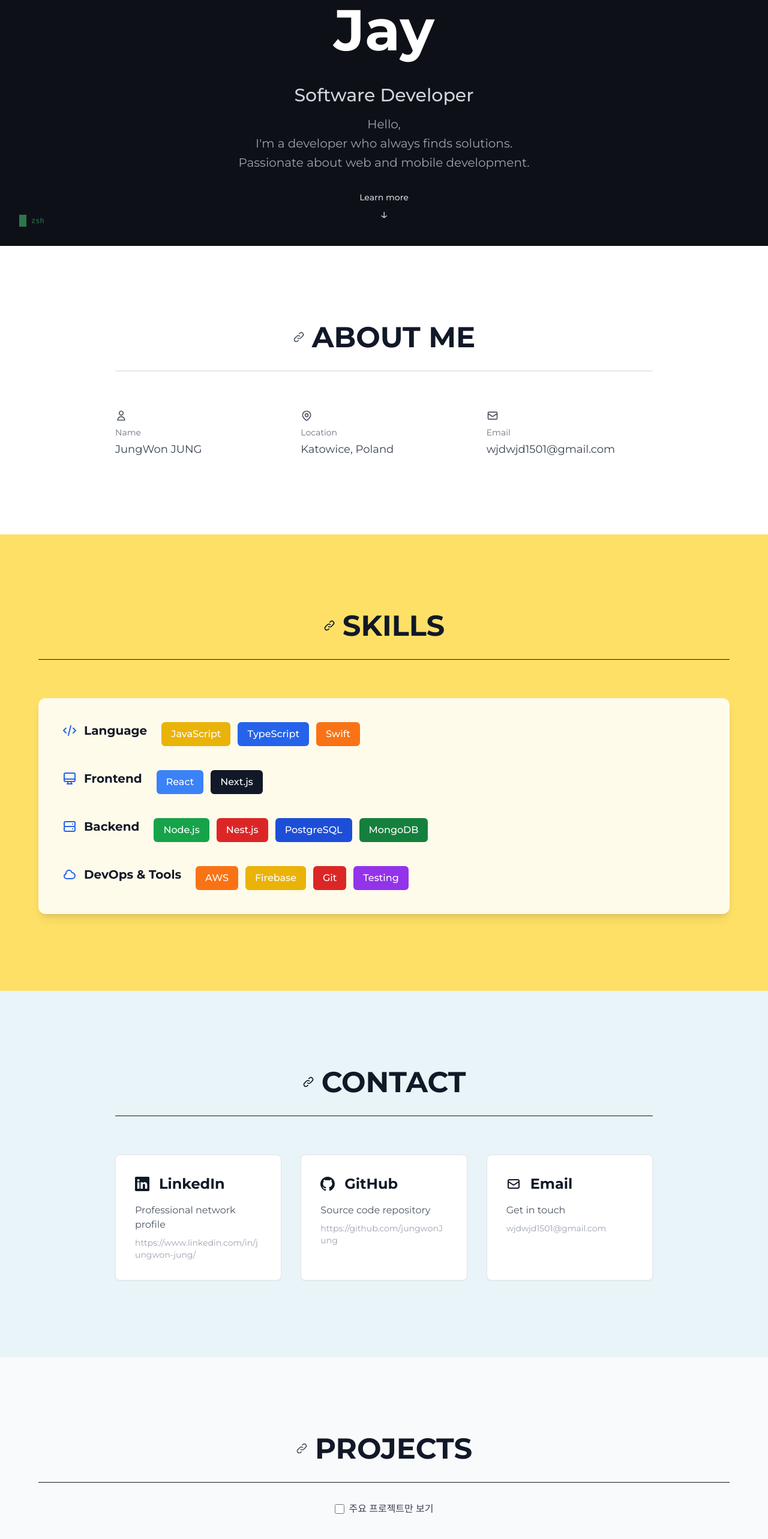
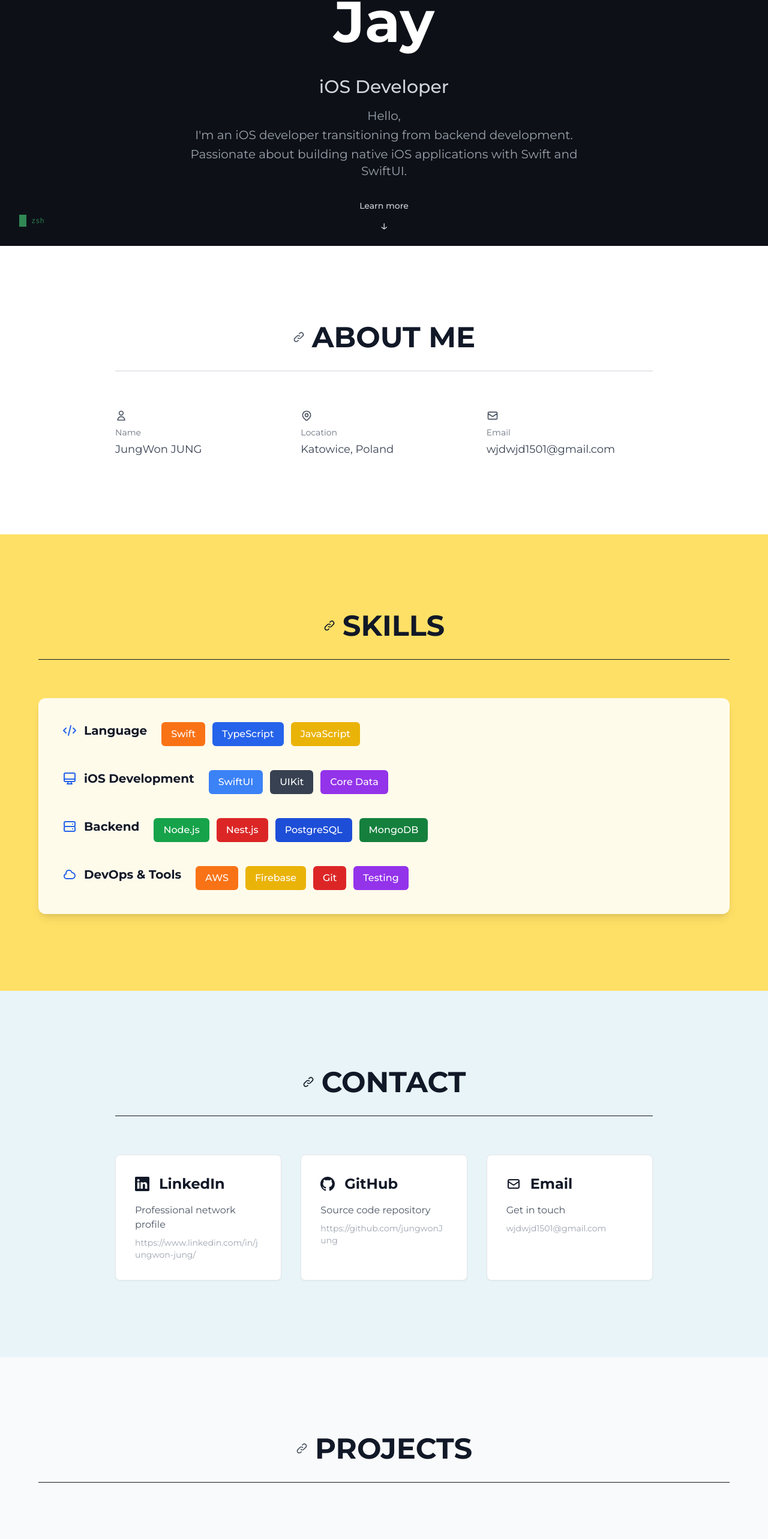
Before and after one commit to jungwonJung/Jay-Portfolio, a React (Create React App) app: page / in a window 1280 px wide. Shown: the part 215-2781 px from the top of the page at 60% size. Built offline with nearby package versions, Linux system fonts and the light colour scheme; a web font is replaced by a local one.

Commit message:
Reposition portfolio for iOS developer role: update skills order, remove project filter, add coming soon message

```diff
--- a/src/components/Banner.tsx
+++ b/src/components/Banner.tsx
@@ -136,12 +136,12 @@ const Banner: React.FC = () => {
             </div>
           </h1>
           <p className="text-xl sm:text-2xl md:text-3xl text-gray-300 mb-4 font-medium mt-6">
-            Software Developer
+            iOS Developer
           </p>
           <div className="text-base sm:text-lg md:text-xl text-gray-400 mb-8 max-w-2xl mx-auto leading-relaxed">
             <p className="mb-1">Hello,</p>
-            <p className="mb-1">I'm a developer who always finds solutions.</p>
-            <p>Passionate about web and mobile development.</p>
+            <p className="mb-1">I'm an iOS developer transitioning from backend development.</p>
+            <p>Passionate about building native iOS applications with Swift and SwiftUI.</p>
           </div>
           <a
             href="#about"
--- a/src/components/Career.tsx
+++ b/src/components/Career.tsx
@@ -17,12 +17,13 @@ const Career: React.FC = () => {
       period: "Oct 2024 — Present",
       role: "Data Labeler",
       location: "Krakow, Poland",
-      description: "Analyzed and categorized data sets to enhance machine learning algorithms.",
+      description: "Analyzed and categorized data sets to enhance machine learning algorithms. Currently transitioning to iOS development, actively learning Swift and SwiftUI to build native iOS applications.",
       achievements: [
         "Collaborated with team members to improve data accuracy (95%+) and labeling techniques",
         "Implemented quality control measures to ensure high standards in data labeling",
         "Utilized industry-standard tools for efficient data processing and management",
         "Trained new hires on data labeling processes and best practices",
+        "Self-studying iOS development with Swift and SwiftUI to transition into mobile development",
       ],
     },
     {
--- a/src/components/ProjectList.tsx
+++ b/src/components/ProjectList.tsx
@@ -1,24 +1,7 @@
-import React, { useState, useMemo } from "react";
-import data from "../data/data";
-import ProjectCard from "./ProjectCard";
+import React from "react";
 import { HiOutlineLink } from "react-icons/hi";
 
-// Featured projects (you can mark important ones)
-const featuredProjects = [0, 1, 2]; // SoundDesign-API, Shoppy, Jay-ddit
-
 const ProjectList: React.FC = () => {
-  const [showFeaturedOnly, setShowFeaturedOnly] = useState(false);
-
-  const filteredProjects = useMemo(() => {
-    let projects = data;
-
-    if (showFeaturedOnly) {
-      projects = projects.filter((project) => featuredProjects.includes(project.id));
-    }
-
-    return projects;
-  }, [showFeaturedOnly]);
-
   return (
     <section id="projects" className="py-20 sm:py-24 md:py-32 px-4 sm:px-6 lg:px-8 bg-gray-50">
       <div className="max-w-6xl mx-auto">
@@ -29,33 +12,37 @@ const ProjectList: React.FC = () => {
             PROJECTS
           </h2>
         </div>
-        <div className="w-full h-px bg-gray-900 mb-8"></div>
+        <div className="w-full h-px bg-gray-900 mb-12"></div>
 
-        {/* Filter Checkbox */}
-        <div className="flex justify-center mb-12">
-          <label className="flex items-center gap-2 cursor-pointer">
-            <input
-              type="checkbox"
-              checked={showFeaturedOnly}
-              onChange={(e) => setShowFeaturedOnly(e.target.checked)}
-              className="w-4 h-4 text-blue-600 border-gray-300 rounded focus:ring-blue-500"
-            />
-            <span className="text-sm sm:text-base text-gray-700">주요 프로젝트만 보기</span>
-          </label>
+        {/* Coming Soon Message */}
+        <div className="text-center py-20 sm:py-24">
+          <div className="max-w-2xl mx-auto">
+            <div className="mb-6">
+              <svg
+                className="mx-auto h-16 w-16 sm:h-20 sm:w-20 text-gray-400"
+                fill="none"
+                viewBox="0 0 24 24"
+                stroke="currentColor"
+                aria-hidden="true"
+              >
+                <path
+                  strokeLinecap="round"
+                  strokeLinejoin="round"
+                  strokeWidth={1.5}
+                  d="M9.75 3.104v5.714a2.25 2.25 0 01-.659 1.591L5 14.5M9.75 3.104c-.251.023-.501.05-.75.082m.75-.082a24.301 24.301 0 014.5 0m0 0v5.714c0 .597.237 1.17.659 1.591L19.8 15.3M14.25 3.104c.251.023.501.05.75.082M19.8 15.3l-1.57.393A9.065 9.065 0 0112 15a9.065 9.065 0 00-6.23-.693L5 14.5m14.8.8l1.213 1.213A1.5 1.5 0 0121.5 18.5v-2.25a.75.75 0 00-.75-.75h-2.5m-4.05 4.05a2.25 2.25 0 01-2.25-2.25V9.75a.75.75 0 00-.75-.75H9a.75.75 0 00-.75.75v.75m0 0H5m4.05 4.05v-.75m0-.75H5m0 0H3m2.05 4.05H5m0 0H3m2.05-4.05H5m0 0v-.75m0 0H3"
+                />
+              </svg>
+            </div>
+            <h3 className="text-2xl sm:text-3xl md:text-4xl font-bold text-gray-900 mb-4">
+              iOS Projects Coming Soon
+            </h3>
+            <p className="text-base sm:text-lg text-gray-600 leading-relaxed">
+              I'm currently working on building my iOS portfolio with Swift and SwiftUI.
+              <br className="hidden sm:block" />
+              Projects will be added here soon.
+            </p>
+          </div>
         </div>
-
-        {/* Projects Grid */}
-        {filteredProjects.length > 0 ? (
-          <div className="grid grid-cols-1 md:grid-cols-2 gap-6 sm:gap-8">
-            {filteredProjects.map((project) => (
-              <ProjectCard key={project.id} project={project} />
-            ))}
-          </div>
-        ) : (
-          <div className="text-center py-12">
-            <p className="text-lg text-gray-500">No projects found for this filter.</p>
-          </div>
-        )}
       </div>
     </section>
   );
--- a/src/components/Skills.tsx
+++ b/src/components/Skills.tsx
@@ -13,17 +13,18 @@ const Skills: React.FC = () => {
       icon: <HiOutlineCode className="w-6 h-6" />,
       title: "Language",
       skills: [
+        { name: "Swift", color: "bg-orange-500" },
+        { name: "TypeScript", color: "bg-blue-600" },
         { name: "JavaScript", color: "bg-yellow-500" },
-        { name: "TypeScript", color: "bg-blue-600" },
-        { name: "Swift", color: "bg-orange-500" },
       ],
     },
     {
       icon: <HiOutlineDesktopComputer className="w-6 h-6" />,
-      title: "Frontend",
+      title: "iOS Development",
       skills: [
-        { name: "React", color: "bg-blue-500" },
-        { name: "Next.js", color: "bg-gray-900" },
+        { name: "SwiftUI", color: "bg-blue-500" },
+        { name: "UIKit", color: "bg-gray-700" },
+        { name: "Core Data", color: "bg-purple-600" },
       ],
     },
     {
```
